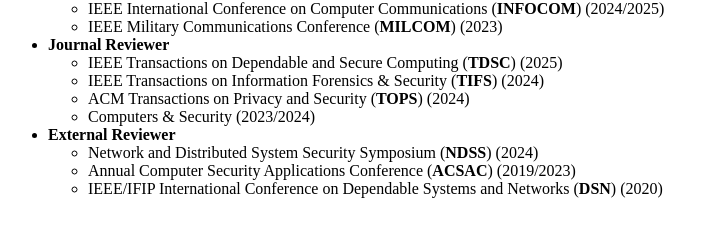
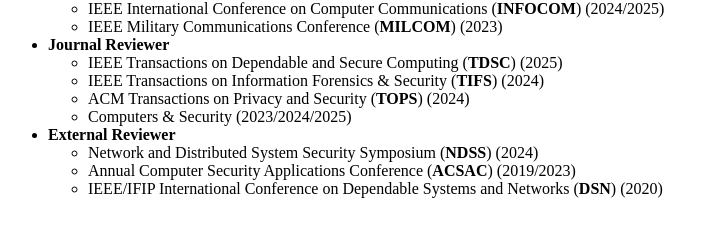
Before and after one commit to YunlongXing/yunlongxing.github.io, a Jekyll site: the page built from _pages/includes/others.md, in a window 1280 px wide. Shown: the part 481-718 px from the top of the page, without its empty margins (0-719 px from the left). Built offline with Jekyll 4.4.1, drawn with Linux system fonts in a browser that asks for light colours; our own code applies the rules of GitHub Pages for plain Markdown files.

Commit message:
Update others.md

```diff
--- a/_pages/includes/others.md
+++ b/_pages/includes/others.md
@@ -9,7 +9,7 @@
   - IEEE Transactions on Dependable and Secure Computing (**TDSC**) (2025)
   - IEEE Transactions on Information Forensics & Security (**TIFS**) (2024)
   - ACM Transactions on Privacy and Security (**TOPS**) (2024)
-  - Computers & Security (2023/2024)
+  - Computers & Security (2023/2024/2025)
 - **External Reviewer**
   - Network and Distributed System Security Symposium (**NDSS**) (2024)
   - Annual Computer Security Applications Conference (**ACSAC**) (2019/2023)
```
